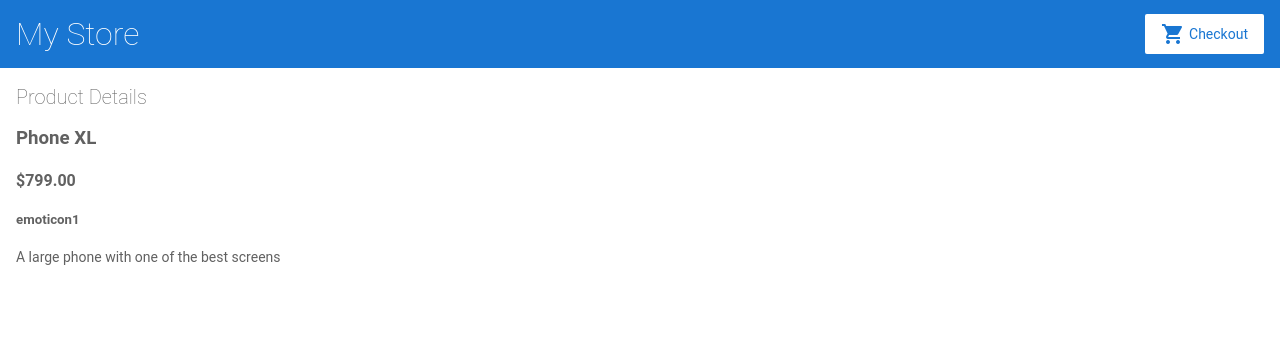
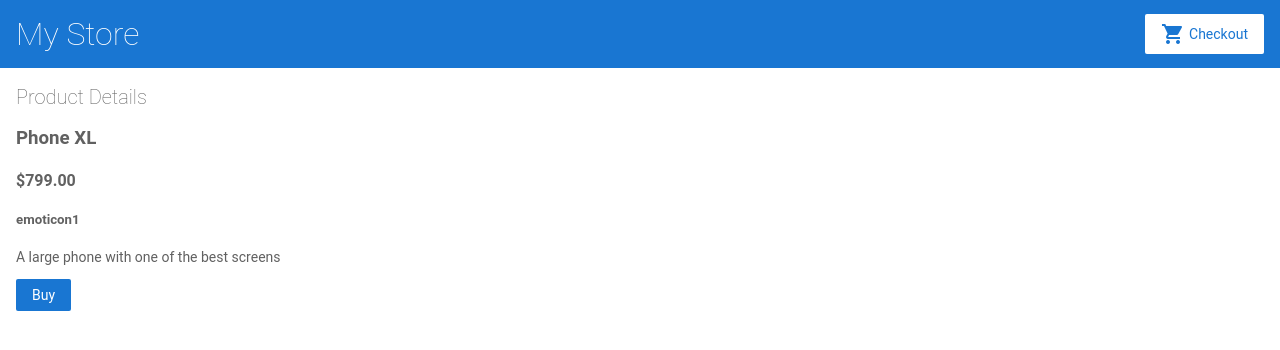
Before and after one commit to florinbobic/angular-florin-repository, an Angular app: page /products/0 in a window 1280 px wide. Shown: the top 350 px of the page. Built offline with nearby package versions, Linux system fonts and the light colour scheme.

Commit message:
3 files modified, 1 added

```diff
--- a/src/app/app.module.ts
+++ b/src/app/app.module.ts
@@ -8,6 +8,7 @@
 import { ProductListComponent } from './product-list/product-list.component';
 import { ProductAlertsComponent } from './product-alerts/product-alerts.component';
 import { ProductDetailsComponent } from './product-details/product-details.component';
+import { CartService } from './cart.service';
 
 @NgModule({
   imports: [
@@ -25,7 +26,8 @@
     ProductAlertsComponent,
     ProductDetailsComponent
   ],
-  bootstrap: [ AppComponent ]
+  bootstrap: [ AppComponent ],
+  providers: [CartService]
 })
 export class AppModule { }
 
--- /dev/null
+++ b/src/app/cart.service.ts
@@ -0,0 +1,22 @@
+import { Injectable } from '@angular/core';
+
+@Injectable({
+  providedIn: 'root'
+})
+export class CartService {
+items = [];
+addToCart(product) {
+    this.items.push(product);
+  }
+
+getItems() {
+    return this.items;
+  }
+
+clearCart() {
+    this.items = [];
+    return this.items;
+  }
+  constructor() { }
+
+}
--- a/src/app/product-details/product-details.component.html
+++ b/src/app/product-details/product-details.component.html
@@ -5,5 +5,5 @@
   <h4>{{ product.price | currency }}</h4>
   <h5>{{ product.poza }}</h5>
   <p>{{ product.description }}</p>
-
+<button (click)="addToCart(product)">Buy</button>
 </div>
--- a/src/app/product-details/product-details.component.ts
+++ b/src/app/product-details/product-details.component.ts
@@ -2,14 +2,21 @@
 import { ActivatedRoute } from '@angular/router';
 
 import { products } from '../products';
+import { CartService } from '../cart.service';
 @Component({
   selector: 'app-product-details',
   templateUrl: './product-details.component.html',
   styleUrls: ['./product-details.component.css']
 })
 export class ProductDetailsComponent implements OnInit {
-product;
-  constructor(private route: ActivatedRoute,) { }
+  addToCart(product) {
+    window.alert('Your product has been added to the cart!');
+    this.cartService.addToCart(product);
+  }
+
+  constructor(
+    private route: ActivatedRoute,
+    private cartService: CartService) { }
 
   ngOnInit() {this.route.paramMap.subscribe(params => {
     this.product = products[+params.get('productId')];
```
